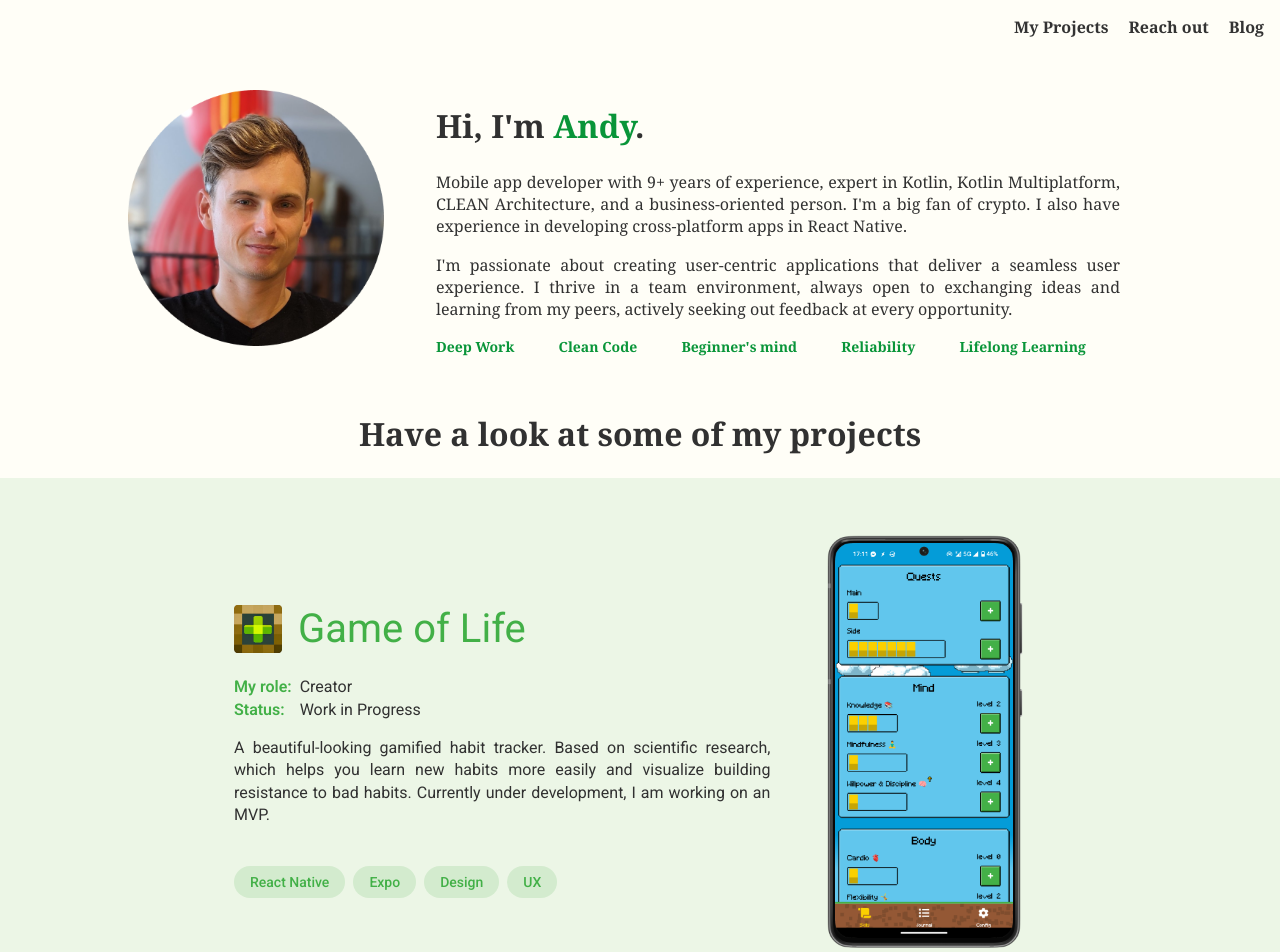
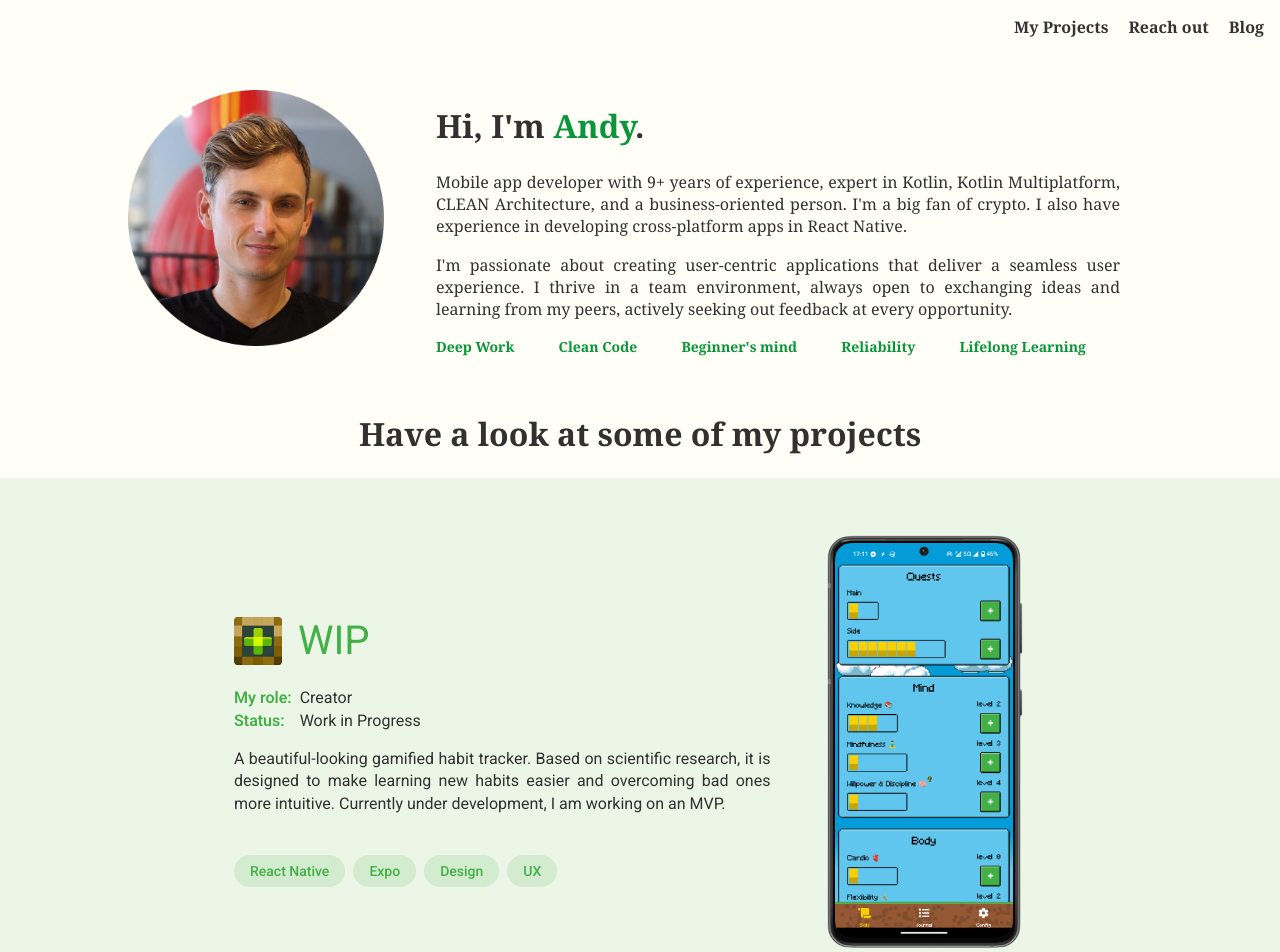
Before and after one commit to andrejmartinak/andrejmartinak.github.io, a React (Create React App) app in the folder portfolio/: page / in a window 1280 px wide. Shown: the top 952 px of the page. Built offline with nearby package versions, Linux system fonts and the light colour scheme.

Commit message:
Update data

```diff
--- a/portfolio/src/data/Data.ts
+++ b/portfolio/src/data/Data.ts
@@ -5,7 +5,6 @@ export type Project ={
     role: string
     description: string
     imageUrl: string
-    imageSide: 'left' | 'right',
     logoUrl?: string,
     url?: string
     urlText?: string,
@@ -32,14 +31,13 @@ const JENKINS = 'Jenkins'
 export const createProjects = () => {
     const projects: Project[] = [
         {
-            name: 'Game of Life',
+            name: 'WIP',
             color: '#42B047',
-            description: 'A beautiful-looking gamified habit tracker. Based on scientific research, which helps you learn new habits more easily and visualize building resistance to bad habits. Currently under development, I am working on an MVP.',
+            description: 'A beautiful-looking gamified habit tracker. Based on scientific research, it is designed to make learning new habits easier and overcoming bad ones more intuitive. Currently under development, I am working on an MVP.',
             imageUrl: require("../asset/game-of-life.png"),
             logoUrl: require("../asset/game-of-life-icon.png"),
             status: 'Work in Progress',
             role: 'Creator',
-            imageSide: 'left',
             techStack: [REACT_NATIVE, EXPO, DESIGN, UX]
         },
         {
@@ -50,7 +48,6 @@ export const createProjects = () => {
             logoUrl: require("../asset/moonpos-icon.png"),
             status: 'Released',
             role: 'Founder',
-            imageSide: 'right',
             url: 'https://moonposapp.com',
             techStack: [KOTLIN, KOTLIN_MULTIPLATFORM, COROUTINES, FIREBASE, BLOCKCHAIN, UX, DESIGN, CLEAN_ARCHITECTURE, REST]
         },
@@ -62,7 +59,6 @@ export const createProjects = () => {
             logoUrl: require("../asset/homeberry-icon.png"),
             status: 'Released',
             role: 'Creator',
-            imageSide: 'left',
             url: 'https://github.com/AmkSk/homeberry',
             urlText: 'GitHub',
             techStack: [KOTLIN, DESIGN, REST]
@@ -75,7 +71,6 @@ export const createProjects = () => {
             logoUrl: require("../asset/have-icon.png"),
             status: 'Discontinued',
             role: 'Senior Android Developer, UX Research',
-            imageSide: 'right',
             techStack: [KOTLIN, KOTLIN_MULTIPLATFORM, COROUTINES, JETPACK_COMPOSE, GRAPH_QL, JENKINS, UX ]
         },
         {
@@ -86,7 +81,6 @@ export const createProjects = () => {
             logoUrl: require("../asset/csob-icon.png"),
             status: 'Released',
             role: 'Senior Android Developer',
-            imageSide: 'left',
             url: 'https://play.google.com/store/apps/details?id=cz.csob.smart',
             urlText: 'Google Play',
             techStack: [KOTLIN, CLEAN_ARCHITECTURE, COROUTINES, REST]
@@ -99,7 +93,6 @@ export const createProjects = () => {
             logoUrl: require("../asset/skoda-icon.png"),
             status: 'Legacy',
             role: 'Android Developer',
-            imageSide: 'right',
             url: 'https://play.google.com/store/apps/details?id=cz.skodaauto.myskoda',
             urlText: 'Google Play',
             techStack: [KOTLIN, JAVA, CLEAN_ARCHITECTURE, COROUTINES, REST, TDD, JENKINS]
```
